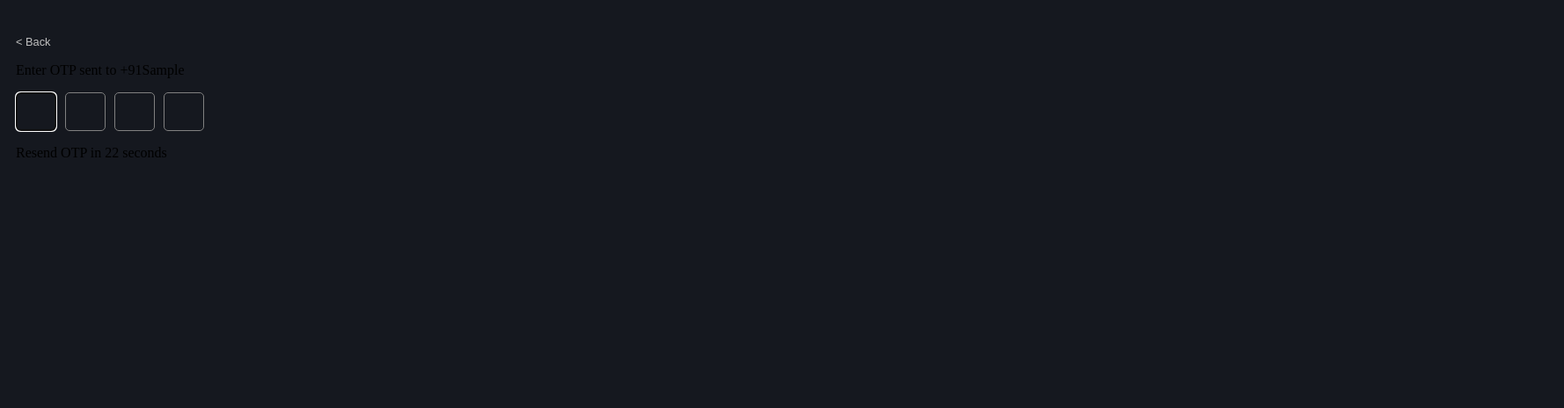
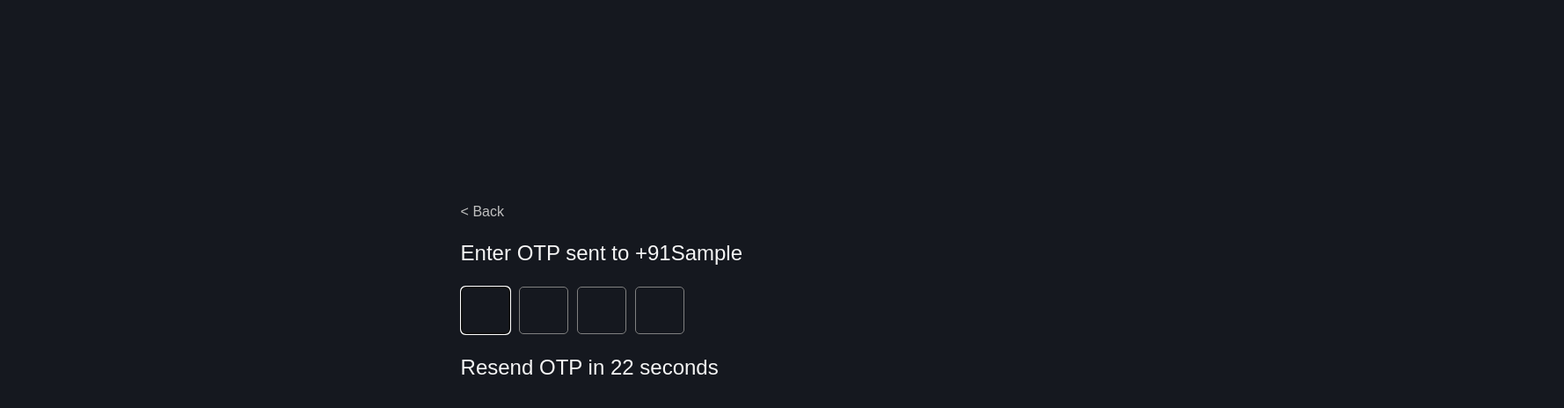
Before and after one commit to aashishstanl/Hotstar, a React (Vite) app: page / in a window 1280 px wide. Both pictures are taken after typing "Sample" into the empty fields and a click on the button "Submit". Shown: the top 464 px of the page at 88% size, 1778 px wide, since content can reach past the window. Built offline with nearby package versions, Linux system fonts and the light colour scheme.

Commit message:
conflict resolved

```diff
--- a/src/App.css
+++ b/src/App.css
@@ -1,59 +1,3 @@
-<<<<<<< HEAD
-.App {
-  font-family: sans-serif;
-  background-color: #15181f;
-  width: 100%;
-  color: whitesmoke;
-  margin-left: 40%;
-  margin-top: 10%;
-}
-.App marquee {
-  margin: 0;
-  padding: 0;
-  font-size: 1em;
-}
-
-#BackButton {
-  font-family: Arial, Helvetica, sans-serif;
-  color: silver;
-  cursor: pointer;
-  font-size: 0.8em;
-  margin: 10px;
-}
-
-.otpInput {
-  border: 0.5px solid grey;
-  width: 40px;
-  height: 40px;
-
-  margin-left: 10px;
-  text-align: center;
-  font-size: 1rem;
-  background-color: #15181f;
-  border-radius: 5px;
-  color: whitesmoke;
-}
-.EnterOtp p {
-  font-size: 1rem;
-  font-weight: 400;
-  text-align: left;
-  margin-left: 10px;
-}
-
-.EnterNumberContainer {
-  font-family: sans-serif;
-  color: whitesmoke;
-}
-.EnterNumberContainer input::placeholder {
-  font-size: 0.8rem;
-  padding-inline-start: 5px;
-}
-.EnterNumberContainer button {
-  width: 100px;
-  font-size: 1rem;
-  padding: 5px;
-  background-color: lightblue;
-=======
 @media screen and (max-width: 1440px) {
   .App {
     font-family: sans-serif;
@@ -114,5 +58,4 @@
     padding: 5px;
     background-color: lightblue;
   }
->>>>>>> master
 }
```
